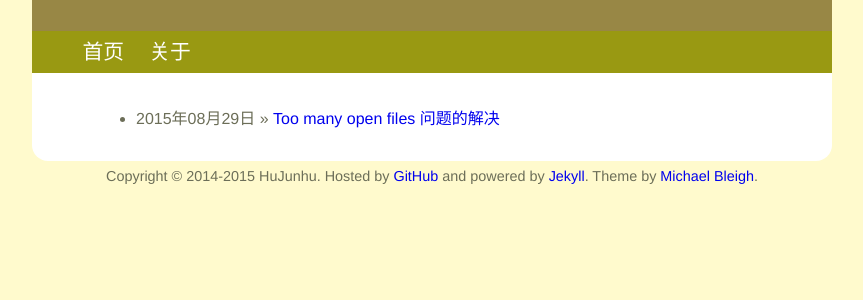
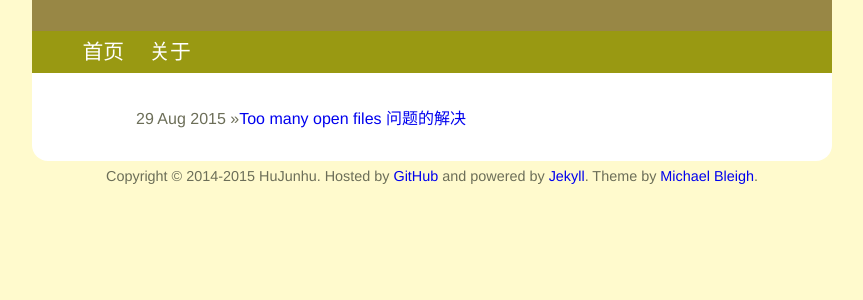
Before and after one commit to hujunhu/hujunhu.github.io, a Jekyll site: the page built from index.html, in a window 1280 px wide. Shown: the part 134-434 px from the top of the page, without its empty margins (208-1071 px from the left). Built offline with Jekyll 4.4.1, drawn with Linux system fonts in a browser that asks for light colours.

Commit message:
首页文章列表样式更改

```diff
--- a/css/all.css
+++ b/css/all.css
@@ -74,6 +74,10 @@
   margin: 0 2em;
 }
 
+#post_list ul {
+  list-style-type: none;
+}
+
 #footer {
   text-align: center;
   margin-bottom: 2em;
--- a/index.html
+++ b/index.html
@@ -6,7 +6,7 @@
   <ul>
     {% for post in site.posts %}
       <li>
-      <span>{{ post.date | date: "%Y年%m月%d日" }}</span> &raquo <a href="{{post.url}}">{{post.title}}</a>
+      <span>{{ post.date | date_to_string }} &raquo;</span><a href="{{post.url}}">{{post.title}}</a>
       </li>
     {% endfor %}
   </ul>
```
